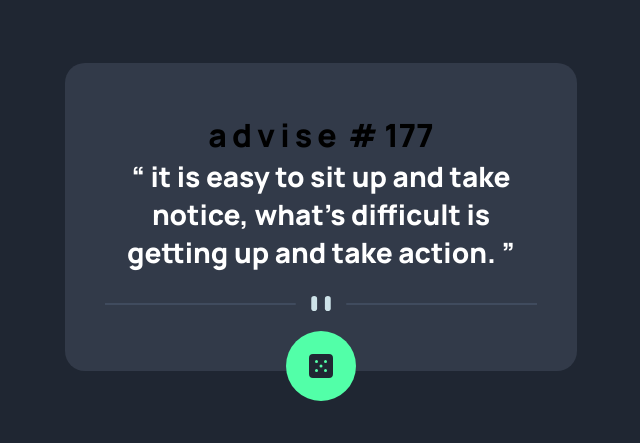
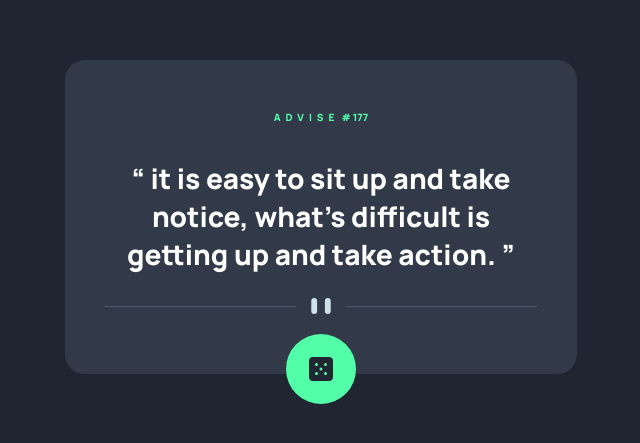
Before and after one commit to Ali-Eldeba/Advice-Generator, a plain HTML site: page index.html in a window 1280 px wide. Shown: the part 183-626 px from the top of the page, without its empty margins (319-959 px from the left). Drawn offline with Linux system fonts and the light colour scheme.

Commit message:
Update style.css

```diff
--- a/css/style.css
+++ b/css/style.css
@@ -69,14 +69,15 @@ q {
   font-size: 28px;
 }
 q,
-p {
+h1 {
   text-align: center;
   color: white;
   margin-bottom: 35px;
 }
-p {
+h1 {
   color: var(--Neon-Green);
   text-transform: uppercase;
+  font-size: 10px;
 }
 span {
   letter-spacing: 5px;
```
